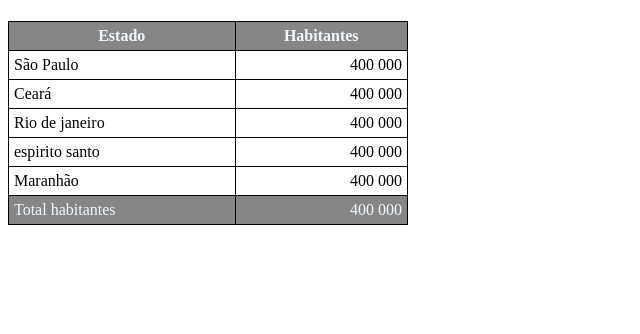
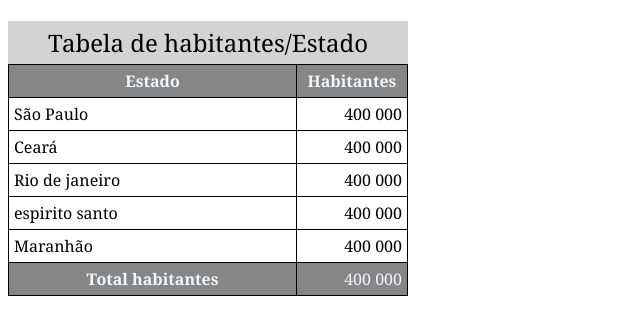
Before and after one commit to EmanoelMonteiro/html-css, a plain HTML site: page Modulo 3/ex023/tabela002.html in a window 1280 px wide. Shown: the whole page, without its empty margins (0-640 px from the left). Drawn offline with Linux system fonts and the light colour scheme.

Commit message:
escopoTabelas

```diff
--- a/Modulo 3/ex023/tabela002.html
+++ b/Modulo 3/ex023/tabela002.html
@@ -7,11 +7,19 @@
     <title>tabelas grandes</title>
 
     <style>
+        body{
+            font-family: Cambria, Cochin, Georgia, Times, 'Times New Roman', serif;
+        }
         table{
             border-collapse: collapse;
             width: 400px;
         }
-
+        caption{
+            background-color: lightgray;
+            padding: 5px;
+            font-size: 1.5em;
+            color: rgb(0, 0, 0);
+        }
         thead, tfoot{
             background-color: rgb(134, 134, 134);
             color: aliceblue;
@@ -22,6 +30,7 @@
         }
         .num{
             text-align: right;
+            width: 100px;
         }
 
     </style>
@@ -40,10 +49,13 @@
     -->
 
     <table>
+        <caption>
+            Tabela de habitantes/Estado
+        </caption>
        <thead>
         <tr>
-            <th>Estado</th>
-            <th>Habitantes</th>
+            <th scope="col">Estado</th>
+            <th scope="col">Habitantes</th>
         </tr>
        </thead>
 
@@ -71,7 +83,7 @@
 
        </tbody>
        <tfoot>
-            <td>Total habitantes</td>
+            <th scope="row">Total habitantes</th>
             <td class="num">400 000</td>
        </tfoot>
 
```
